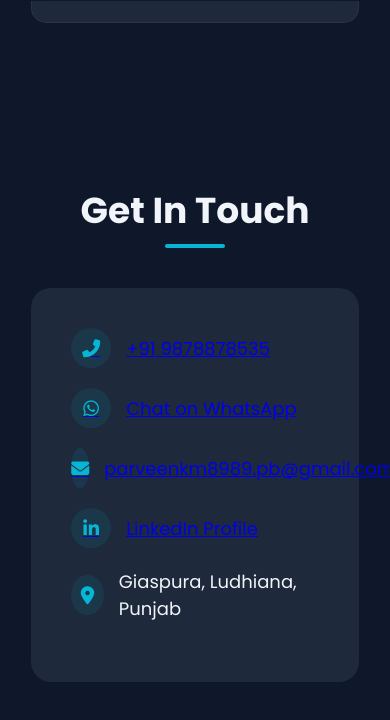
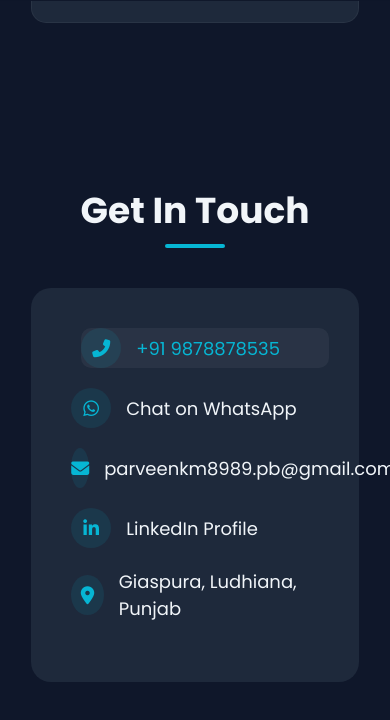
Before and after one commit to parveenmou/parveen-kumar-mourya-portfolio, a plain HTML site: page index.html in a window 390 px wide. In both pictures the pointer is over the link "+91 9878878535". Shown: the part 4742-5462 px from the top of the page. Drawn offline with Linux system fonts and the light colour scheme.

Commit message:
Enhance mobile responsiveness and link styles
Added mobile responsiveness for skills section and improved link styles.

```diff
--- a/style.css
+++ b/style.css
@@ -441,4 +441,32 @@ footer {
     .nav-links {
         display: none;
     }
+
 }
+/* Add this to the bottom of style.css */
+
+/* Remove underline and set color for links */
+a.info-item {
+    text-decoration: none;
+    color: var(--text-color);
+    transition: all 0.3s ease;
+    cursor: pointer;
+}
+
+/* Hover effect for clickable items */
+a.info-item:hover {
+    color: var(--accent); /* Changes text to Cyan */
+    transform: translateX(10px); /* Moves slightly right */
+    background: rgba(255, 255, 255, 0.05); /* Subtle background */
+    border-radius: 10px;
+}
+
+/* Specific color for WhatsApp icon on hover */
+a.info-item:hover .fa-whatsapp {
+    color: #25D366;
+}
+
+/* Specific color for LinkedIn icon on hover */
+a.info-item:hover .fa-linkedin-in {
+    color: #0077b5;
+}
```
